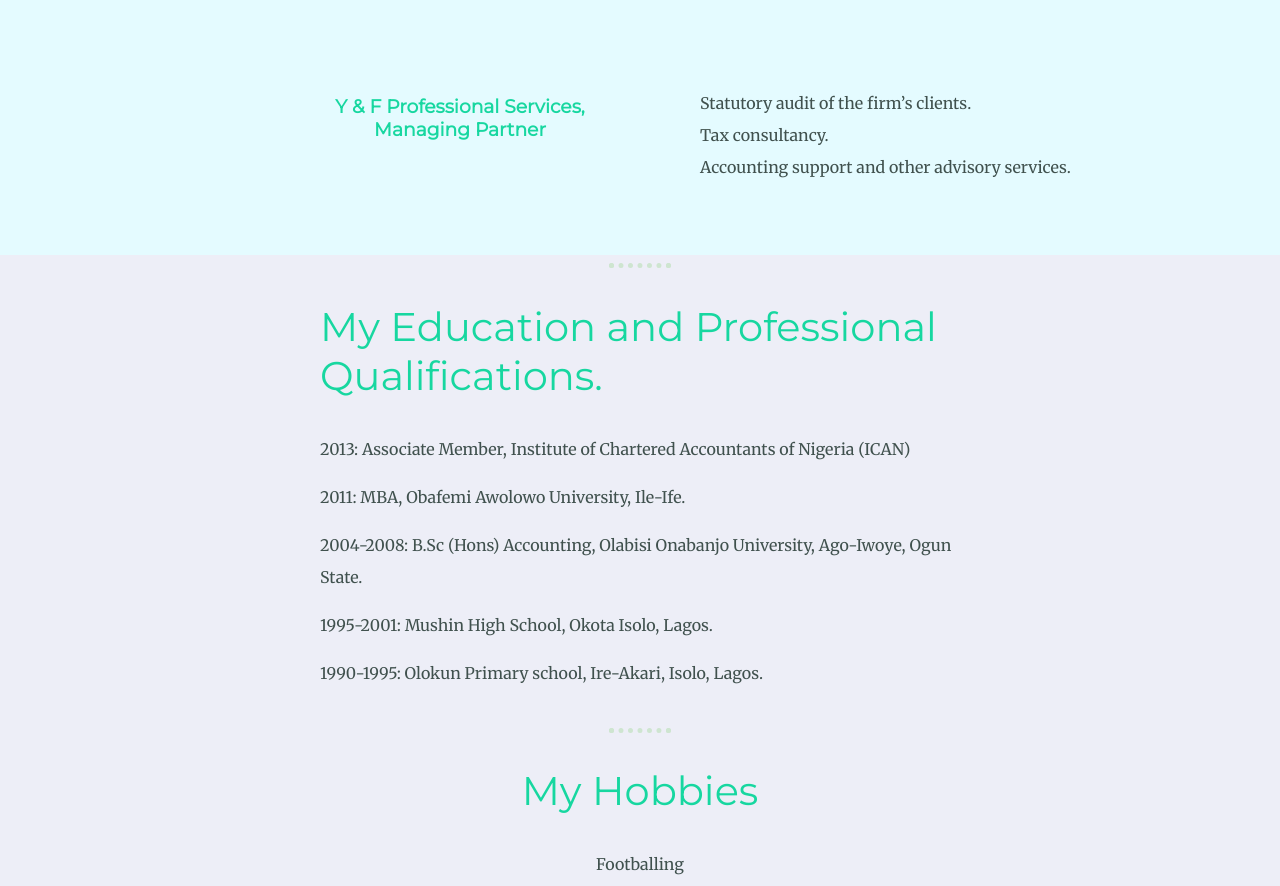
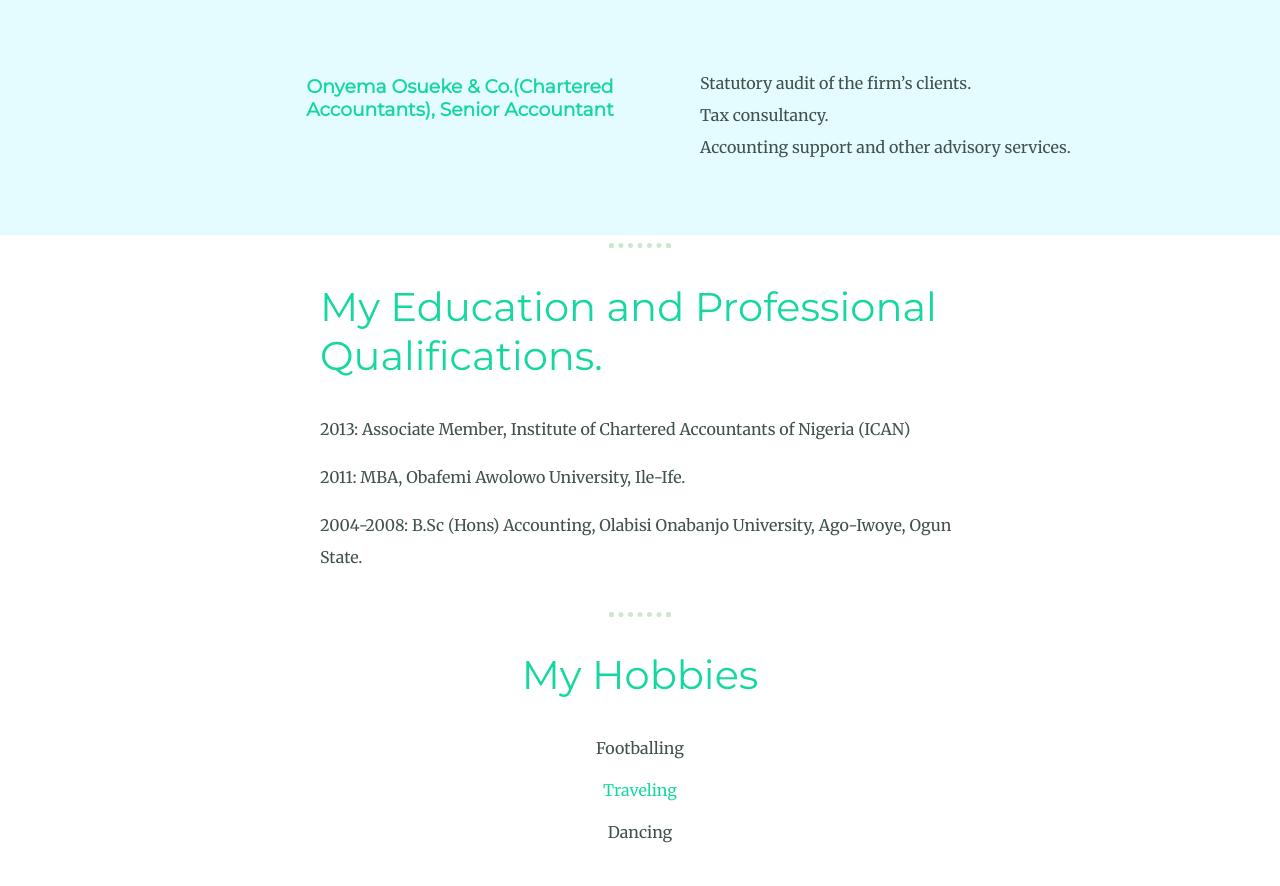
Before and after one commit to lateefemi/lateefemi.github.io, a plain HTML site: page index.html in a window 1280 px wide. Shown: the part 2411-3297 px from the top of the page. Drawn offline with Linux system fonts and the light colour scheme.

Commit message:
Add files via upload

```diff
--- a/index.html
+++ b/index.html
@@ -24,7 +24,7 @@
     <div class="profile">
       <img src="images/lateef.png" alt="lateef profile picture">
       <h2>Hello,</h2>
-      <p class="hello-para">I am a chartered accountant with over 10 years of experience as an auditor, a tax consultant and a financial accountant.</p>
+      <p class="hello-para">I am a chartered accountant with over 10 years of experience as an auditor, a tax consultant and a financial accountant. Experienced Senior Accountant successful at cultivating effective working relationships at all levels while driving improvements to budget administration, expense tracking and forecasting of future financial needs. Proven track record of performing work ethically while maintaining integrity of all financial data.</p>
     </div>
     <hr>
 
@@ -68,13 +68,6 @@
         </div>
 
       </div>
-      <div class="experience-row">
-        <h3 class="exp-heading">Y & F Professional Services, Managing Partner</h3>
-        <div class="work-roles">
-          <p class="list">Statutory audit of the firm’s clients.</p>
-          <p class="list">Tax consultancy.</p>
-          <p class="list">Accounting support and other advisory services.</p>
-        </div>
 
       </div>
     </div>
@@ -85,8 +78,7 @@
       <p> 2013: Associate Member, Institute of Chartered Accountants of Nigeria (ICAN)</p>
       <p>2011: MBA, Obafemi Awolowo University, Ile-Ife.</p>
       <p>2004-2008: B.Sc (Hons) Accounting, Olabisi Onabanjo University, Ago-Iwoye, Ogun State.</p>
-      <p>1995-2001: Mushin High School, Okota Isolo, Lagos.</p>
-      <p>1990-1995: Olokun Primary school, Ire-Akari, Isolo, Lagos.</p>
+
     </div>
     <hr>
 
```
